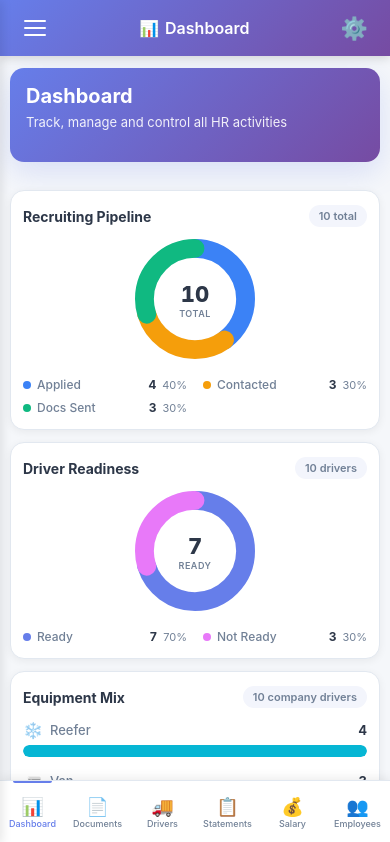
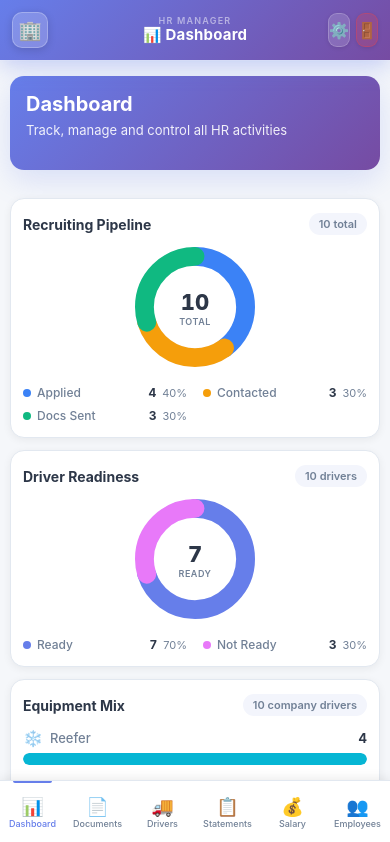
Before and after one commit to Pancake1432/Site-HR-Managment, a React (Vite) app: page /dashboard in a window 390 px wide. Shown: the top 842 px of the page. Built offline with nearby package versions, Linux system fonts and the light colour scheme; sample sign-in values are in the browser's storage.

Commit message:
Phone UI fixed
Made minor changes in the phone UI so it will look much better

```diff
--- a/src/pages/Dashboard.tsx
+++ b/src/pages/Dashboard.tsx
@@ -15,16 +15,14 @@ const NAV_ITEMS = [
 ];
 
 function DashboardLayout() {
-  const navigate   = useNavigate();
-  const location   = useLocation();
+  const navigate     = useNavigate();
+  const location     = useLocation();
   const { settings } = useSettings();
   const [showSettings, setShowSettings] = useState(false);
-  const [sidebarOpen, setSidebarOpen]   = useState(false);
 
-  // Determine active nav item from current URL
   const activePath = NAV_ITEMS
     .slice()
-    .reverse() // check more-specific paths first
+    .reverse()
     .find(item => location.pathname.startsWith(item.path))?.path ?? '/dashboard';
 
   useEffect(() => {
@@ -36,9 +34,7 @@ function DashboardLayout() {
   }, [settings.compactView]);
 
   useEffect(() => {
-    return () => {
-      document.documentElement.classList.remove('dark', 'compact');
-    };
+    return () => { document.documentElement.classList.remove('dark', 'compact'); };
   }, []);
 
   const handleLogout = () => {
@@ -46,22 +42,13 @@ function DashboardLayout() {
     navigate('/login', { replace: true });
   };
 
-  const handleNavClick = (path: string) => {
-    navigate(path);
-    setSidebarOpen(false);
-  };
-
   const activeItem = NAV_ITEMS.find(i => i.path === activePath);
 
   return (
     <div className="container">
-      {/* ── MOBILE SIDEBAR OVERLAY ── */}
-      {sidebarOpen && (
-        <div className="sidebar-overlay" onClick={() => setSidebarOpen(false)} />
-      )}
 
-      {/* ── SIDEBAR ── */}
-      <aside className={`sidebar ${sidebarOpen ? 'sidebar-mobile-open' : ''}`}>
+      {/* ── SIDEBAR (desktop only) ── */}
+      <aside className="sidebar">
         <div className="logo">
           <div className="logo-icon">🏢</div>
           <span>HR Manager</span>
@@ -72,7 +59,7 @@ function DashboardLayout() {
             <div
               key={item.path}
               className={`nav-item ${activePath === item.path ? 'active' : ''}`}
-              onClick={() => handleNavClick(item.path)}
+              onClick={() => navigate(item.path)}
             >
               <span className="nav-icon">{item.icon}</span>
               <span>{item.label}</span>
@@ -88,19 +75,20 @@ function DashboardLayout() {
 
       {/* ── MOBILE TOP BAR ── */}
       <header className="mobile-topbar">
-        <button className="hamburger-btn" onClick={() => setSidebarOpen(!sidebarOpen)} aria-label="Open menu">
-          <span></span>
-          <span></span>
-          <span></span>
-        </button>
-        <div className="mobile-topbar-title">
-          <span>{activeItem?.icon}</span>
-          {' '}{activeItem?.label}
+        <div className="mobile-topbar-brand">
+          <div className="mobile-topbar-logo">🏢</div>
         </div>
-        <button className="mobile-settings-btn" onClick={() => setShowSettings(true)} aria-label="Settings">⚙️</button>
+        <div className="mobile-topbar-center">
+          <span className="mobile-topbar-app">HR Manager</span>
+          <span className="mobile-topbar-page">{activeItem?.icon} {activeItem?.label}</span>
+        </div>
+        <div className="mobile-topbar-actions">
+          <button className="mobile-topbar-btn" onClick={() => setShowSettings(true)} aria-label="Settings">⚙️</button>
+          <button className="mobile-topbar-btn mobile-topbar-logout" onClick={handleLogout} aria-label="Logout">🚪</button>
+        </div>
       </header>
 
-      {/* ── MAIN CONTENT (nested routes render here) ── */}
+      {/* ── MAIN CONTENT ── */}
       <main className="main-content">
         <Outlet />
       </main>
@@ -111,7 +99,7 @@ function DashboardLayout() {
           <button
             key={item.path}
             className={`mobile-bottom-nav-item ${activePath === item.path ? 'active' : ''}`}
-            onClick={() => handleNavClick(item.path)}
+            onClick={() => navigate(item.path)}
           >
             <span className="mobile-bottom-nav-icon">{item.icon}</span>
             <span className="mobile-bottom-nav-label">{item.label}</span>
--- a/src/styles/dashboard.css
+++ b/src/styles/dashboard.css
@@ -25,7 +25,7 @@
   display: flex;
   flex-direction: column;
   box-shadow: 2px 0 10px rgba(0,0,0,0.1);
-  overflow-y: auto;
+  overflow: hidden;
   z-index: 100;
 }
 
@@ -47,7 +47,7 @@
   font-size: 18px;
 }
 
-.nav-items { flex: 1; }
+.nav-items { flex: 1; overflow-y: auto; }
 .nav-item {
   padding: 14px 20px;
   display: flex; align-items: center; gap: 10px;
@@ -1331,104 +1331,105 @@
 /* ── TABLET / MOBILE (≤768px) ─────────────────────────────────────── */
 @media (max-width: 768px) {
 
-  /* Hide desktop sidebar, show mobile top bar */
-  .sidebar {
+  /* Hide desktop sidebar on mobile */
+  .sidebar { display: none; }
+
+  /* ── Mobile top bar ── */
+  /* ── Mobile top bar ── */
+  .mobile-topbar {
+    display: grid;
+    grid-template-columns: 44px 1fr 44px;
+    align-items: center;
     position: fixed;
-    top: 0;
-    left: -240px;
-    width: 240px !important;
-    height: 100vh;
-    z-index: 200;
-    transition: left 0.3s cubic-bezier(0.4, 0, 0.2, 1);
-    /* Reset icon-only styles */
-  }
-  .sidebar.sidebar-mobile-open {
-    left: 0;
-    box-shadow: 4px 0 20px rgba(0,0,0,0.3);
-  }
-
-  /* Restore full sidebar labels when slide-in is open */
-  .sidebar.sidebar-mobile-open .logo span,
-  .sidebar.sidebar-mobile-open .nav-item span:not(.nav-icon),
-  .sidebar.sidebar-mobile-open .logout span:not(.nav-icon) {
-    display: inline !important;
-  }
-  .sidebar.sidebar-mobile-open .logo { justify-content: flex-start; padding: 0 20px; }
-  .sidebar.sidebar-mobile-open .nav-item { justify-content: flex-start; padding: 14px 20px; }
-  .sidebar.sidebar-mobile-open .logout { justify-content: flex-start; padding: 14px 20px; }
-
-  /* Dark overlay behind open sidebar */
-  .sidebar-overlay {
-    display: block;
-    position: fixed;
-    inset: 0;
-    background: rgba(0,0,0,0.4);
-    z-index: 199;
-    backdrop-filter: blur(2px);
-  }
-
-  /* Mobile top bar */
-  .mobile-topbar {
+    top: 0; left: 0; right: 0;
+    height: 60px;
+    background: linear-gradient(135deg, #667eea 0%, #764ba2 100%);
+    padding: 0 12px;
+    z-index: 150;
+    box-shadow: 0 1px 0 rgba(255,255,255,0.1), 0 4px 24px rgba(102,126,234,0.4);
+  }
+
+  /* Left slot — logo icon */
+  .mobile-topbar-brand {
     display: flex;
     align-items: center;
-    justify-content: space-between;
-    position: fixed;
-    top: 0;
-    left: 0;
-    right: 0;
-    height: 56px;
-    background: var(--gradient);
-    padding: 0 16px;
-    z-index: 150;
-    box-shadow: 0 2px 10px rgba(0,0,0,0.15);
-  }
-
-  .mobile-topbar-title {
-    font-size: 16px;
+    justify-content: flex-start;
+  }
+
+  .mobile-topbar-logo {
+    width: 36px; height: 36px;
+    background: rgba(255,255,255,0.18);
+    border: 1px solid rgba(255,255,255,0.25);
+    border-radius: 10px;
+    display: flex; align-items: center; justify-content: center;
+    font-size: 19px;
+    flex-shrink: 0;
+    box-shadow: 0 2px 8px rgba(0,0,0,0.15);
+  }
+
+  /* Hide the text part — we'll show page name centered instead */
+  .mobile-topbar-text { display: none; }
+
+  /* Center slot — current page title */
+  .mobile-topbar-center {
+    display: flex;
+    flex-direction: column;
+    align-items: center;
+    justify-content: center;
+    gap: 1px;
+  }
+
+  .mobile-topbar-app {
+    font-size: 9px;
     font-weight: 600;
+    color: rgba(255,255,255,0.5);
+    letter-spacing: 1.2px;
+    text-transform: uppercase;
+    line-height: 1;
+  }
+
+  .mobile-topbar-page {
+    font-size: 15px;
+    font-weight: 700;
     color: white;
+    letter-spacing: 0.2px;
+    line-height: 1.2;
+  }
+
+  /* Right slot — actions */
+  .mobile-topbar-actions {
     display: flex;
     align-items: center;
+    justify-content: flex-end;
     gap: 6px;
   }
 
-  .hamburger-btn {
-    background: transparent;
-    border: none;
+  .mobile-topbar-btn {
+    background: rgba(255,255,255,0.15);
+    border: 1px solid rgba(255,255,255,0.2);
     cursor: pointer;
-    padding: 8px;
-    display: flex;
-    flex-direction: column;
-    gap: 5px;
-    border-radius: 8px;
-    transition: background 0.2s;
-  }
-  .hamburger-btn:hover { background: rgba(255,255,255,0.15); }
-  .hamburger-btn span {
-    display: block;
-    width: 22px;
-    height: 2px;
-    background: white;
-    border-radius: 2px;
-    transition: all 0.2s;
-  }
-
-  .mobile-settings-btn {
-    background: transparent;
-    border: none;
-    cursor: pointer;
-    font-size: 22px;
-    padding: 6px;
-    border-radius: 8px;
-    transition: background 0.2s;
-  }
-  .mobile-settings-btn:hover { background: rgba(255,255,255,0.15); }
+    font-size: 16px;
+    width: 34px; height: 34px;
+    display: flex; align-items: center; justify-content: center;
+    border-radius: 9px;
+    transition: all 0.15s;
+    box-shadow: 0 1px 4px rgba(0,0,0,0.1);
+  }
+  .mobile-topbar-btn:active { transform: scale(0.92); }
+  .mobile-topbar-btn:hover  { background: rgba(255,255,255,0.25); }
+
+  .mobile-topbar-logout {
+    background: rgba(239,68,68,0.2);
+    border-color: rgba(239,68,68,0.35);
+  }
+  .mobile-topbar-logout:hover  { background: rgba(239,68,68,0.35); }
+  .mobile-topbar-logout:active { background: rgba(239,68,68,0.5); }
 
   /* Main content: no sidebar offset, add top bar padding and bottom nav padding */
   .main-content {
     margin-left: 0 !important;
     padding: 16px 12px 80px !important;
-    padding-top: 72px !important;
+    padding-top: 80px !important;
   }
 
   /* Hide desktop-only elements */
@@ -1486,7 +1487,7 @@
 @media (max-width: 480px) {
   .mobile-bottom-nav-label { font-size: 9px; }
   .mobile-bottom-nav-icon  { font-size: 18px; }
-  .main-content { padding: 12px 10px 76px !important; padding-top: 68px !important; }
+  .main-content { padding: 12px 10px 76px !important; padding-top: 76px !important; }
 
   /* Tighten page headers */
   .page-header { padding: 16px !important; }
@@ -1980,11 +1981,11 @@ html.dark .logout               { color: var(--text-secondary); border-top: 1px
 html.dark .logout:hover         { background: rgba(239,68,68,0.1); color: #f87171; }
 
 /* ── MOBILE NAV ── */
+
 html.dark .mobile-topbar        { background: linear-gradient(135deg, #2a3275 0%, #3d2060 100%); }
 html.dark .mobile-bottom-nav    { background: var(--bg-card); border-top: 1px solid var(--border); }
 html.dark .mobile-bottom-nav-item { color: var(--text-secondary); }
 html.dark .mobile-bottom-nav-item.active { color: var(--accent); }
-html.dark .hamburger-btn span   { background: white; }
 
 /* ── CARDS ── */
 html.dark .card,
```
